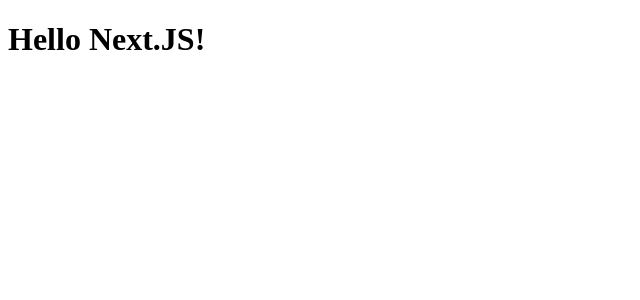
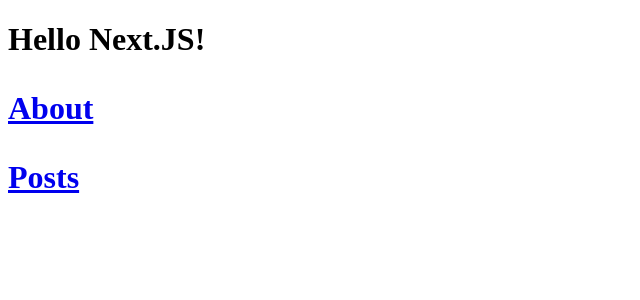
Before and after one commit to ruslan-bekshenev/next-js-minin, a Next.js app: page / in a window 1280 px wide. Shown: the top 300 px of the page, without its empty margins (0-640 px from the left). Built offline with nearby package versions, Linux system fonts and the light colour scheme.

Commit message:
component link

```diff
--- a/pages/index.js
+++ b/pages/index.js
@@ -1,7 +1,11 @@
+import Link from 'next/link'
 // React component
 
 export default function Index() {
+
   return <h1>
     Hello Next.JS!
+    <p><Link href={'/about'}><a>About</a></Link></p>
+    <p><Link href={'/posts'}><a>Posts</a></Link></p>
   </h1>
 }
```
